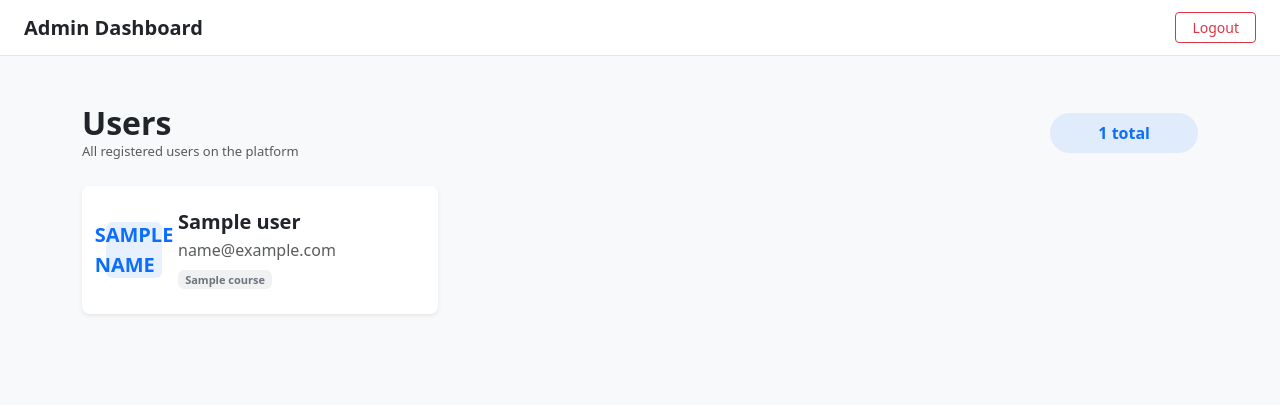
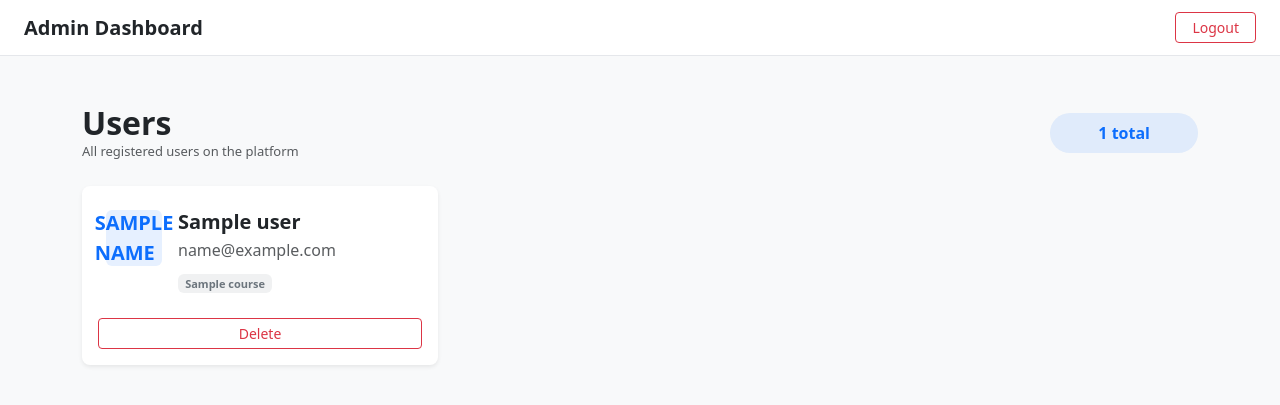
Before and after one commit to nawabSRJ/Flask-Full-Stack, a Flask app: template app/templates/admin/dashboard.html in a window 1280 px wide. Shown: the top 405 px of the page. Run offline with Flask 3, Linux system fonts and the light colour scheme; the template is opened without the code that fills it: most values are stand-ins (such as "Sample title", 1, 10 or a date in 2020).

Commit message:
added delete functionality

```diff
--- a/app/templates/admin/dashboard.html
+++ b/app/templates/admin/dashboard.html
@@ -48,8 +48,8 @@
         <div class="row g-4">
             {% for user in users %}
                 <div class="col-md-4">
-                    <div class="card h-100 shadow-sm border-0 rounded-3">
-                        <div class="card-body d-flex flex-row align-items-center gap-3 p-4">
+                    <div class="card h-100 shadow-sm border-0 rounded-3 d-flex flex-column">
+                        <div class="card-body d-flex flex-row align-items-flex-start gap-3 p-4 overflow-hidden">
 
                             <!-- photo -->
                             <div class="flex-shrink-0">
@@ -68,14 +68,22 @@
                             </div>
 
                             <!-- info -->
-                            <div class="min-w-0 overflow-hidden w-100">
+                            <div class="flex-grow-1 min-w-0">
                                 <h6 class="fw-bold mb-1 text-truncate" style="font-size: 20px;">{{ user.name }}</h6>
-                                <p class="text-muted mb-0 text-truncate" style="font-size: 16px;">{{ user.email }}</p>
-                                <span class="badge bg-secondary bg-opacity-10 text-secondary mt-2" style="font-size: 11px;">
+                                <p class="text-muted mb-2 text-truncate" style="font-size: 16px;">{{ user.email }}</p>
+                                <span class="badge bg-secondary bg-opacity-10 text-secondary" style="font-size: 11px;">
                                     {{ user.course }}
                                 </span>
                             </div>
+                        </div>
 
+                        <!-- actions -->
+                        <div class="card-footer bg-transparent border-top-0 p-3 pt-0">
+                            <form action="{{ url_for('admin.delete_user', user_id=user.id) }}" method="POST" onsubmit="return confirm('Are you sure you want to delete this user?');">
+                                <button type="submit" class="btn btn-outline-danger btn-sm btn-block w-100">
+                                    Delete
+                                </button>
+                            </form>
                         </div>
                     </div>
                 </div>
```
Also changed, not shown: app/blueprints/admin/routes.py (+18 -0 lines).
